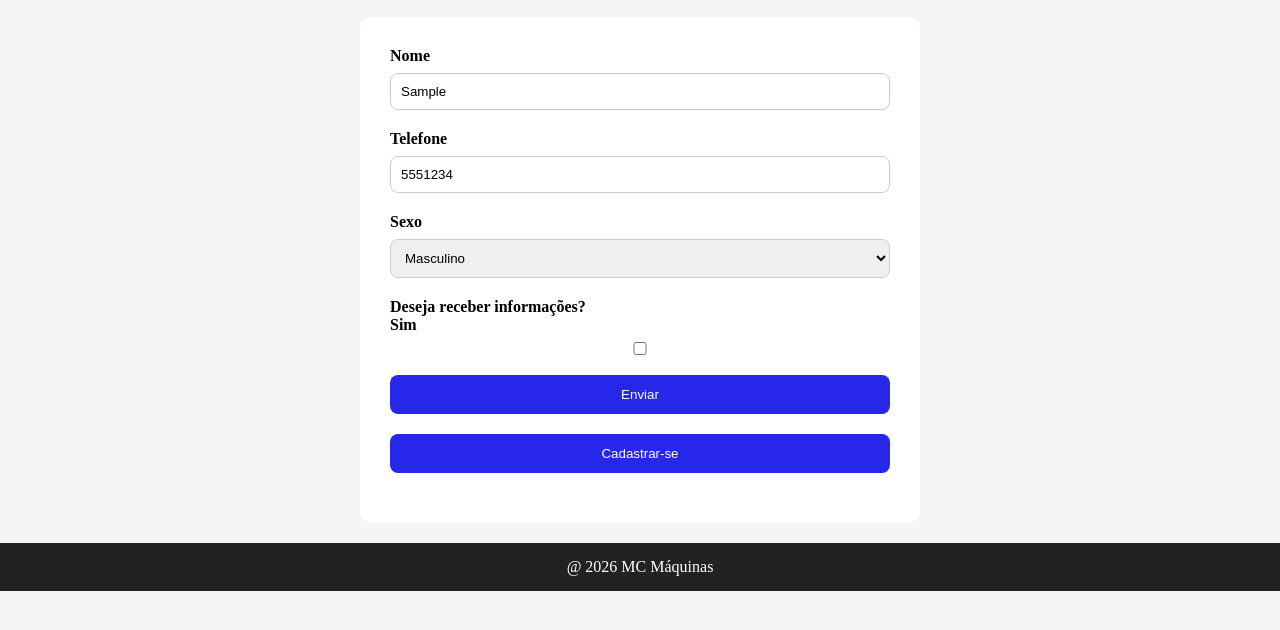
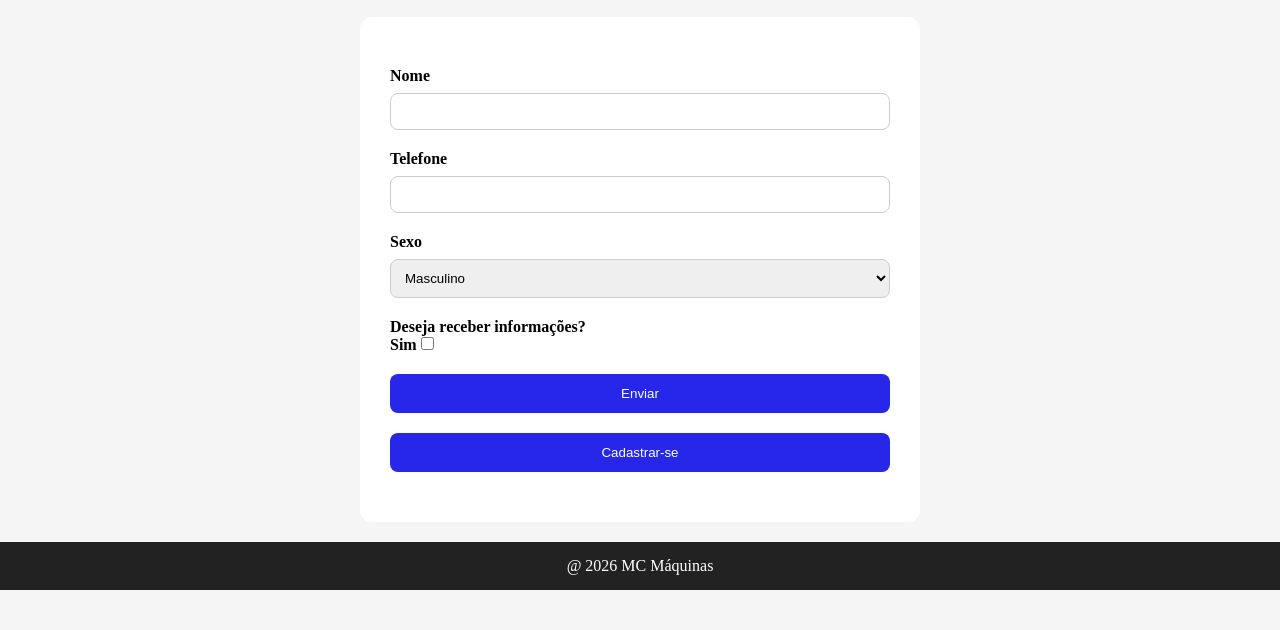
Before and after one commit to Igorz08/curso-fullstack, a plain HTML site: page mine-site/contato.html in a window 1280 px wide. Both pictures are taken after typing "Sample", "5551234" into the empty fields and a click on the button "Enviar". Shown: the part 130-760 px from the top of the page. Drawn offline with Linux system fonts and the light colour scheme.

Commit message:
Limpando dados depois de enviar

```diff
--- a/mine-site/contato.html
+++ b/mine-site/contato.html
@@ -48,7 +48,7 @@
                 </select>
             </article>
 
-             <article class="form-group">
+             <article>
                 <h4>Deseja receber informações?</h4>
                 <label for="Sim">Sim</label>
                 <input type="checkbox" name="" id="Sim"/>
--- a/mine-site/css/style.css
+++ b/mine-site/css/style.css
@@ -155,6 +155,7 @@ form .form-group {
   display: flex;
   flex-direction: column;
   margin-bottom: 20px;
+  margin-top: 20px;
 }
 
 form label {
--- a/mine-site/js/validacao.js
+++ b/mine-site/js/validacao.js
@@ -5,13 +5,36 @@ formulario.addEventListener("submit", function() {
 
     const nome = document.getElementById("nome");
     const telefone = document.getElementById("Telefone");
-    const sexo = document.getElementById("Sexo")
+    const sexo = document.getElementById("Sexo");
+    const checkbox = document.getElementById("Sim")
 
     console.log(nome.value);
     console.log(telefone.value);
     console.log(sexo.value);
 
+    // validação
+    if (nome.value.trim() === "") {
+        alert("Preencha o nome");
+        return false;
+    }
+
+    if (telefone.value.trim() === "") {
+        alert("Preencha o telefone")
+        return false
+    }
+
+    // Limpar campos
+
+    nome.value = "";
+    telefone.value = "";
+    checkbox.checked = false;
+
+    alert("Formulario enviado!");
 
 });
 
+// .trim: remove os espaços
+// == compara o tipo ou valor
+// === compara o tipo E valor
+
 // addEventListener: escutador de evento
```
